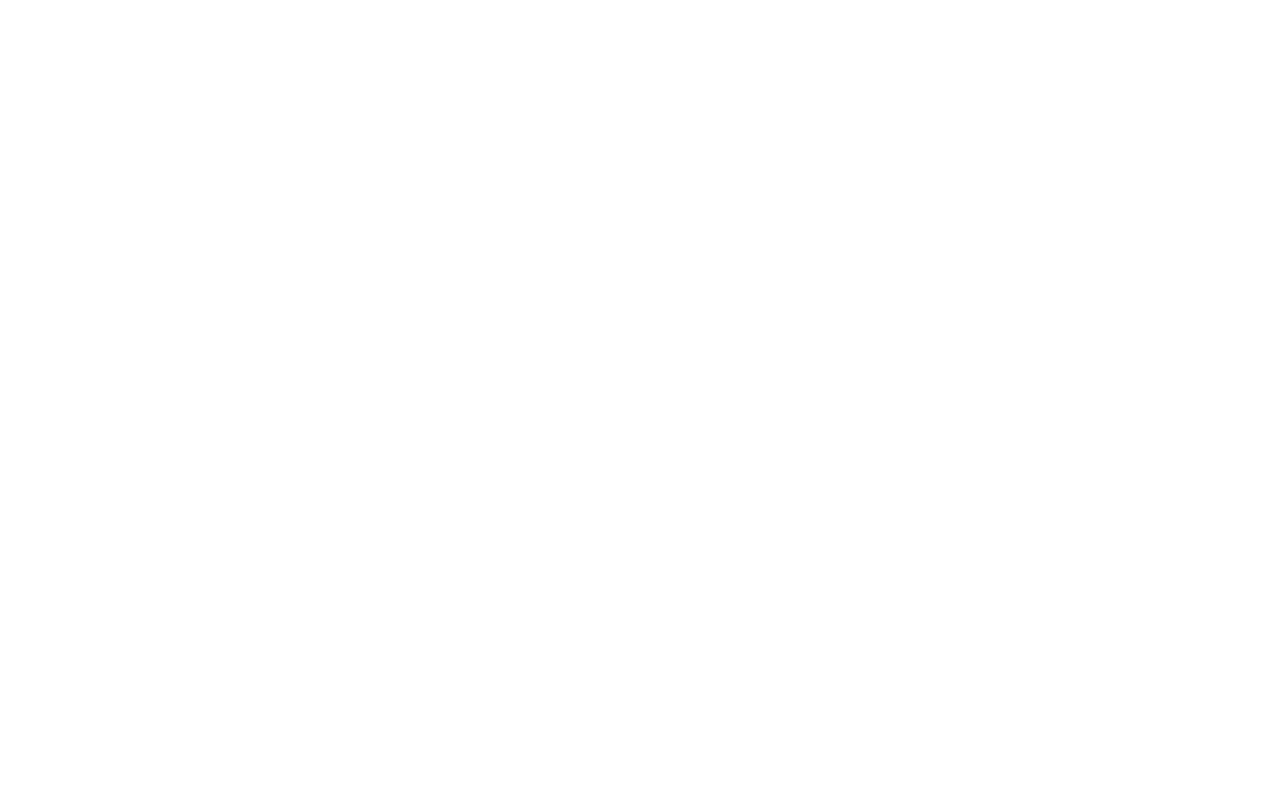
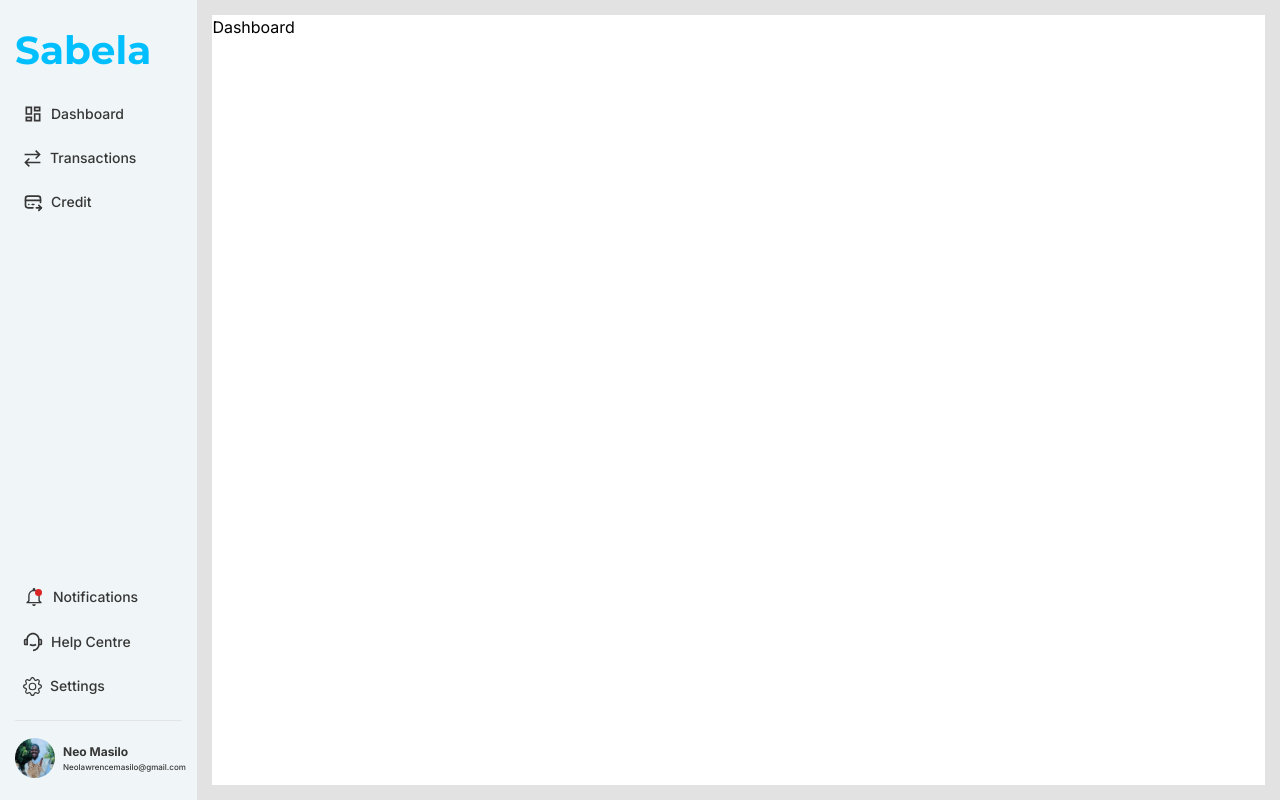
Before and after one commit to lawrencemasilo/ZestyApp, a React (Create React App) app in the folder frontend/: page / in a window 1280 px wide. Built offline with nearby package versions, Linux system fonts and the light colour scheme.

Commit message:
Side nav implementation

```diff
--- a/frontend/package.json
+++ b/frontend/package.json
@@ -8,6 +8,7 @@
     "@testing-library/user-event": "^13.5.0",
     "react": "^18.3.1",
     "react-dom": "^18.3.1",
+    "react-icons": "^5.3.0",
     "react-scripts": "5.0.1",
     "web-vitals": "^2.1.4"
   },
@@ -38,6 +39,6 @@
   "devDependencies": {
     "autoprefixer": "^10.4.20",
     "postcss": "^8.4.49",
-    "tailwindcss": "^3.4.14"
+    "tailwindcss": "^3.4.15"
   }
 }
--- a/frontend/public/index.html
+++ b/frontend/public/index.html
@@ -15,6 +15,12 @@
       user's mobile device or desktop. See https://developers.google.com/web/fundamentals/web-app-manifest/
     -->
     <link rel="manifest" href="%PUBLIC_URL%/manifest.json" />
+    <link rel="preconnect" href="https://fonts.googleapis.com">
+    <link rel="preconnect" href="https://fonts.gstatic.com" crossorigin>
+    <link href="https://fonts.googleapis.com/css2?family=Inter:ital,opsz,wght@0,14..32,100..900;1,14..32,100..900&display=swap" rel="stylesheet">
+    <link rel="preconnect" href="https://fonts.googleapis.com">
+    <link rel="preconnect" href="https://fonts.gstatic.com" crossorigin>
+    <link href="https://fonts.googleapis.com/css2?family=Inter:ital,opsz,wght@0,14..32,100..900;1,14..32,100..900&family=Montserrat:ital,wght@0,100..900;1,100..900&display=swap" rel="stylesheet">
     <!--
       Notice the use of %PUBLIC_URL% in the tags above.
       It will be replaced with the URL of the `public` folder during the build.
--- a/frontend/src/App.css
+++ b/frontend/src/App.css
@@ -1,38 +1,17 @@
-.App {
-  text-align: center;
+@tailwind base;
+@tailwind components;
+@tailwind utilities;
+
+.hover-item, .hover {
+    color: #363636;
 }
 
-.App-logo {
-  height: 40vmin;
-  pointer-events: none;
+.hover:hover {
+    cursor: pointer;
 }
 
-@media (prefers-reduced-motion: no-preference) {
-  .App-logo {
-    animation: App-logo-spin infinite 20s linear;
+.hover-item:hover {
+    background-color: #1E88E5;
+    color: #FFFFFF !important;
+    cursor: pointer;
   }
-}
-
-.App-header {
-  background-color: #282c34;
-  min-height: 100vh;
-  display: flex;
-  flex-direction: column;
-  align-items: center;
-  justify-content: center;
-  font-size: calc(10px + 2vmin);
-  color: white;
-}
-
-.App-link {
-  color: #61dafb;
-}
-
-@keyframes App-logo-spin {
-  from {
-    transform: rotate(0deg);
-  }
-  to {
-    transform: rotate(360deg);
-  }
-}
--- a/frontend/src/App.js
+++ b/frontend/src/App.js
@@ -1,9 +1,17 @@
-
+import { NavBar } from "./components/SME/NavBar";
+import { Dashboard } from "./pages/SME/Dashboard"
 
 function App() {
   return (
-    <div className="App">
-    </div>
+    <div className="flex flex-row h-screen w-[100%] bg-[#E2E2E2]" style={{ fontFamily: '"Inter", serif' }}>
+      <div className="w-[240px] bg-[#F0F5F7] opacity-[100%] h-full">
+        <NavBar />
+      </div>
+
+      <div className="w-[100%] m-[15px] bg-white ">
+        <Dashboard />
+      </div>
+  </div>
   );
 }
 
--- /dev/null
+++ b/frontend/src/components/SME/NavBar.jsx
@@ -0,0 +1,86 @@
+import React from 'react'
+import "../../App.css"
+import { BsGear } from "react-icons/bs";
+import { GrTransaction } from "react-icons/gr";
+import { IoMdNotificationsOutline } from "react-icons/io";
+import { RiCustomerService2Line } from "react-icons/ri";
+import { TbCreditCardPay } from "react-icons/tb";
+import { MdOutlineDashboard } from "react-icons/md"
+import test from "../../assets/images/test.jpg"
+
+export const NavBar = () => {
+  return (
+    <div className="flex flex-col h-full pl-[15px]">
+      <div className="flex items-center h-[10%]">
+        <h1 className="text-[#00BFFF] text-[39px] font-bold mt-[20px]" style={{ fontFamily: '"Montserrat", sans-serif' }}>Sabela</h1>
+      </div>
+      <div className="h-[80%]">
+        <div className="w-3/10 h-[100%] flex flex-col justify-between p-4 pl-0">
+            {/* Top Section */}
+            <div className="space-y-2">
+              {/* Dashboard */}
+              <div className="flex items-center gap-2 p-2 rounded-md hover-item">
+                <MdOutlineDashboard className="" size={20} />
+                <span className="text-sm font-medium">Dashboard</span>
+              </div>
+
+              {/* Transactions */}
+              <div className="flex items-center gap-2 p-2 rounded-md hover-item">
+                <GrTransaction className="" size={19} />
+                <span className="text-sm font-medium ">Transactions</span>
+              </div>
+
+              {/* Suppliers */}
+              {/*<div className="item flex items-center gap-2 p-2 rounded-md hover-item">
+                <BsCart className="" size={20} />
+                <span className="text-sm font-medium">Suppliers</span>
+              </div>/}
+
+              {/* Credit */}
+              <div className="flex items-center gap-2 p-2 rounded-md hover-item">
+                <TbCreditCardPay className="" size={20} />
+                <span className="text-sm font-medium ">Credit</span>
+              </div>
+            </div>
+
+            {/* Bottom Section */}
+            <div className="space-y-2">
+              {/* Notifications */}
+              <div className="flex items-center gap-2 p-2 rounded-md hover-item">
+                <div className="w-[7px] h-[7px] absolute bg-red-600 rounded mt-[-10px] ml-[12px]"></div>
+                <IoMdNotificationsOutline className="font" size={22} />
+                <span className="text-sm font-medium">Notifications</span>
+              </div>
+
+              {/* Help Centre */}
+              <div className="flex items-center gap-2 p-2 rounded-md hover-item">
+                <RiCustomerService2Line className="" size={20} />
+                <span className="text-sm font-medium">Help Centre</span>
+              </div>
+
+              {/* Settings */}
+              <div className="flex items-center gap-2 p-2 rounded-md hover-item">
+                <BsGear className="" size={19} />
+                <span className="text-sm font-medium">Settings</span>
+              </div>
+            </div>
+        </div>
+      </div>
+      <div className="flex  w-[100%] h-[1px]">
+        <div className="w-[100%] h-[100%] mr-[15px] bg-[#e3e4e7] rounded"></div>
+      </div>
+      {/*Profile*/}
+      <div className="w-full h-[8%] pt-[10px] hover">
+        <div className="flex flex-row items-center w-[100%] h-[100%]">
+          <div>
+            <img src={test} alt="user profile picture" className="w-[40px] h-[40px] rounded-full" />
+          </div>
+          <div className="ml-[8px]">
+            <p className='text-[12px] font-bold'>Neo Masilo</p>
+            <p className='text-[8px] font-medium'>Neolawrencemasilo@gmail.com</p>
+          </div>
+        </div>
+      </div>
+    </div>
+  )
+}
--- a/frontend/src/index.css
+++ b/frontend/src/index.css
@@ -1,13 +1,9 @@
-body {
-  margin: 0;
-  font-family: -apple-system, BlinkMacSystemFont, 'Segoe UI', 'Roboto', 'Oxygen',
-    'Ubuntu', 'Cantarell', 'Fira Sans', 'Droid Sans', 'Helvetica Neue',
-    sans-serif;
-  -webkit-font-smoothing: antialiased;
-  -moz-osx-font-smoothing: grayscale;
+@tailwind base;
+@tailwind components;
+@tailwind utilities;
+
+
+.hover-item:hover {
+  background-color: theme('colors.customHoverBg');
+  color: theme('colors.customHoverText');
 }
-
-code {
-  font-family: source-code-pro, Menlo, Monaco, Consolas, 'Courier New',
-    monospace;
-}
--- a/frontend/tailwind.config.js
+++ b/frontend/tailwind.config.js
@@ -4,7 +4,12 @@
     "./src/**/*.{js,jsx,ts,tsx}",
   ],
   theme: {
-    extend: {},
+    extend: {
+      colors: {
+        customHoverBg: '#333333', // Custom hover background (gray-600 equivalent)
+        customHoverText: '#FFFFFF', // Custom hover text color (white)
+      },
+    },
   },
   plugins: [],
 }
```
Also changed, not shown: frontend/src/assets/images/test.jpg (added).
